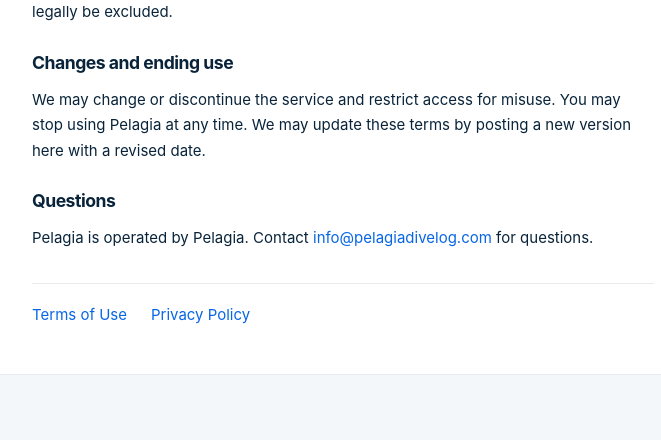
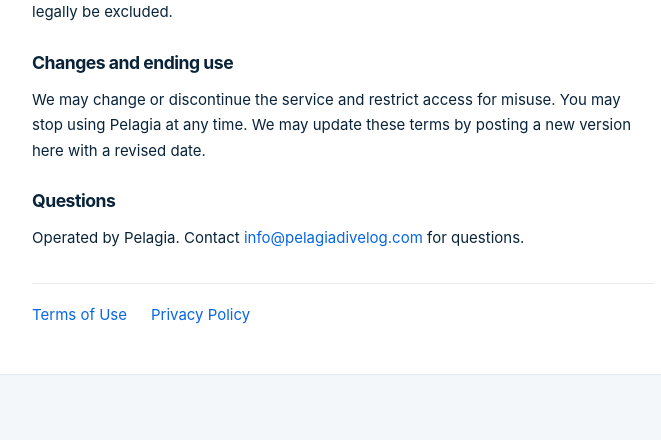
Before and after one commit to sampritt/Pelagia, a Flask app: page /terms in a window 1280 px wide. Shown: the part 1035-1475 px from the top of the page, without its empty margins (297-958 px from the left). Run offline with Flask 3, Linux system fonts and the light colour scheme; parts of the project's set-up code (start-up, migrations or seed data) failed here and were passed over.

Commit message:
Clarify legal page operator wording

```diff
--- a/pelagia/templates/legal.html
+++ b/pelagia/templates/legal.html
@@ -10,7 +10,7 @@
     {% block legal_content %}{% endblock %}
     <section>
         <h2>Questions</h2>
-        <p>Pelagia is operated by {{ config.PELAGIA_OPERATOR_NAME }}.
+        <p>Operated by {{ config.PELAGIA_OPERATOR_NAME }}.
         {% if config.PELAGIA_CONTACT_EMAIL %}
         Contact <a href="mailto:{{ config.PELAGIA_CONTACT_EMAIL }}">{{ config.PELAGIA_CONTACT_EMAIL }}</a> for questions{% if request.endpoint == 'privacy' %} or requests about your personal information{% endif %}.
         {% else %}
```
